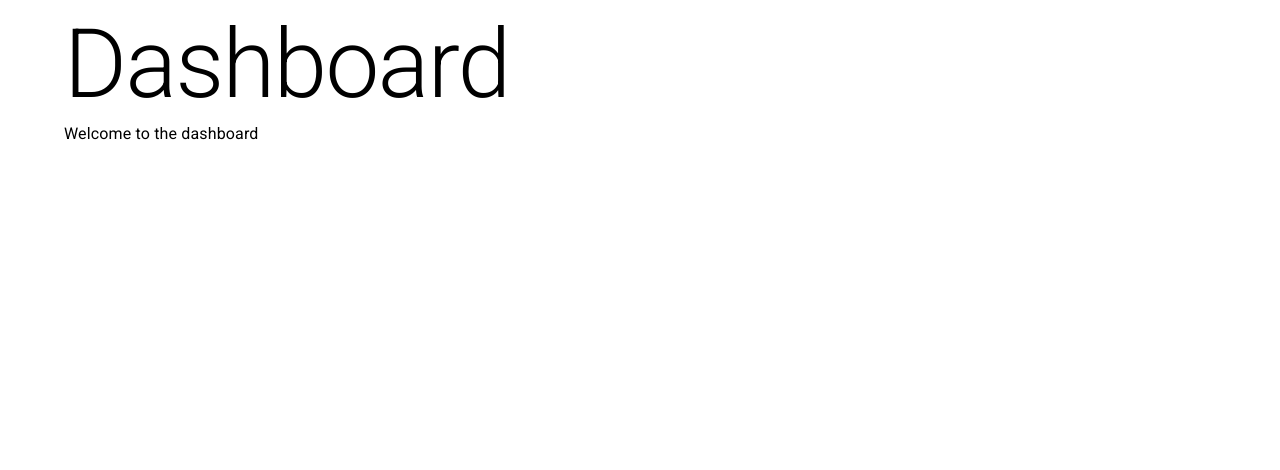
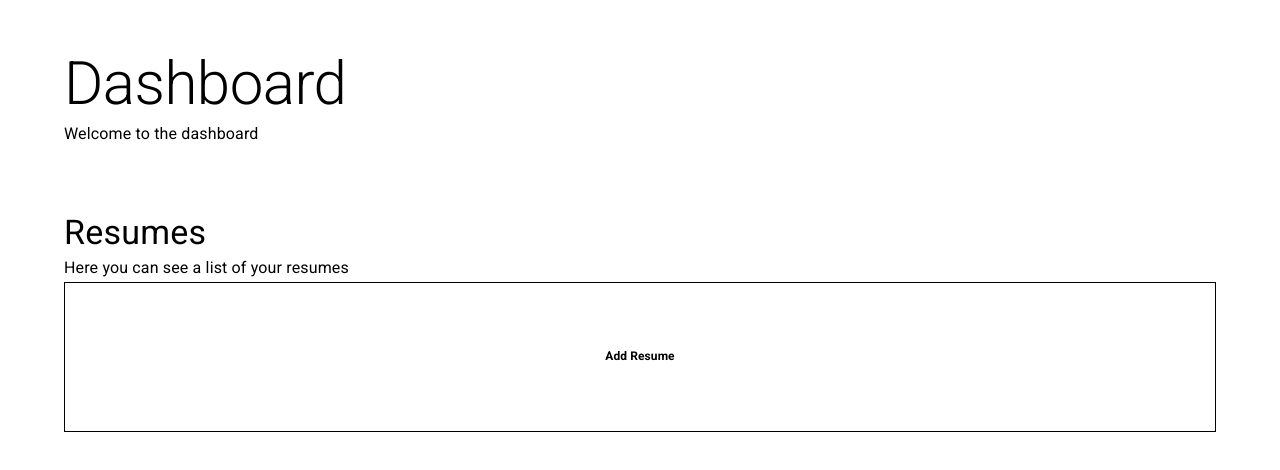
Before and after one commit to MokkoFm/resume-builder-frontend, a React (Vite) app: page / in a window 1280 px wide. Shown: the top 470 px of the page. Built offline with nearby package versions, Linux system fonts and the light colour scheme.

Commit message:
Add basic resume card ui

```diff
--- a/src/entities/resume/index.ts
+++ b/src/entities/resume/index.ts
@@ -1,2 +1,2 @@
-export { ResumeViewer } from './ui'
+export { ResumeViewer, ResumeCard } from './ui'
 export * from './types'
--- a/src/entities/resume/ui/index.tsx
+++ b/src/entities/resume/ui/index.tsx
@@ -1,38 +1,4 @@
-import { Resume } from '../model/resume'
-import { Box, Button, Typography } from '@mui/material'
+import { ResumeViewer } from './resume-viewer'
+import { ResumeCard } from './resume-card'
 
-type Props = {
-  resume: Resume
-}
-
-export const ResumeViewer = ({ resume }: Props) => {
-  const {
-    personalDetails,
-    experiences,
-    education,
-    certifications,
-    description,
-    reference,
-    linkedin,
-    skills
-  } = resume
-  return (
-    <Box
-      sx={{
-        height: 150,
-        display: 'flex',
-        boxSizing: 'border-box',
-        flexDirection: 'column',
-        alignItems: 'center',
-        justifyContent: 'center',
-        padding: 2,
-        gap: 2,
-        border: 'solid 1px black'
-      }}
-    >
-      <Typography variant="h6" fontSize={12} textAlign={'center'} fontWeight={600}>
-        Resume
-      </Typography>
-    </Box>
-  )
-}
+export { ResumeViewer, ResumeCard }
--- /dev/null
+++ b/src/entities/resume/ui/resume-card/index.tsx
@@ -0,0 +1,37 @@
+import { Resume } from '@/shared/types'
+import { Box, Button, Typography } from '@mui/material'
+
+type Props = {
+  resume: Resume
+}
+
+export const ResumeCard = ({ resume }: Props) => {
+  const { title, updatedAt } = resume
+  return (
+    <Box
+      sx={{
+        height: 150,
+        display: 'flex',
+        boxSizing: 'border-box',
+        flexDirection: 'column',
+        alignItems: 'center',
+        justifyContent: 'center',
+        padding: 2,
+        gap: 2,
+        border: 'solid 1px black'
+      }}
+    >
+      <Typography variant="h6">{title}</Typography>
+      <Typography variant="subtitle1">Updated at: {updatedAt}</Typography>
+      <Button variant="contained" color="primary">
+        Edit
+      </Button>
+      <Button variant="contained" color="secondary">
+        Delete
+      </Button>
+      <Button variant="contained" color="primary">
+        Download
+      </Button>
+    </Box>
+  )
+}
--- /dev/null
+++ b/src/entities/resume/ui/resume-viewer/index.tsx
@@ -0,0 +1,38 @@
+import { Resume } from '@/shared/types'
+import { Box, Typography } from '@mui/material'
+
+type Props = {
+  resume: Resume
+}
+
+export const ResumeViewer = ({ resume }: Props) => {
+  const {
+    personalDetails,
+    experiences,
+    education,
+    certifications,
+    description,
+    reference,
+    linkedin,
+    skills
+  } = resume
+  return (
+    <Box
+      sx={{
+        height: 150,
+        display: 'flex',
+        boxSizing: 'border-box',
+        flexDirection: 'column',
+        alignItems: 'center',
+        justifyContent: 'center',
+        padding: 2,
+        gap: 2,
+        border: 'solid 1px black'
+      }}
+    >
+      <Typography variant="h6" fontSize={12} textAlign={'center'} fontWeight={600}>
+        Resume
+      </Typography>
+    </Box>
+  )
+}
--- a/src/pages/home/ui/index.tsx
+++ b/src/pages/home/ui/index.tsx
@@ -1,10 +1,41 @@
+import { ResumeCard } from '@/entities/resume'
+import { Resume } from '@/shared/types'
 import { Box, Typography } from '@mui/material'
+import { useState } from 'react'
 
 export const HomePage = () => {
+  const [resumes, setResumes] = useState<Resume[]>([])
   return (
     <Box>
-      <Typography variant="h1">Dashboard</Typography>
-      <Typography variant="subtitle1">Welcome to the dashboard</Typography>
+      <Box py={5}>
+        <Typography variant="h2">Dashboard</Typography>
+        <Typography variant="subtitle1">Welcome to the dashboard</Typography>
+      </Box>
+      <Box py={3}>
+        <Typography variant="h4">Resumes</Typography>
+        <Typography variant="subtitle1">Here you can see a list of your resumes</Typography>
+        {resumes.length === 0 ? (
+          <Box
+            sx={{
+              height: 150,
+              display: 'flex',
+              boxSizing: 'border-box',
+              flexDirection: 'column',
+              alignItems: 'center',
+              justifyContent: 'center',
+              padding: 2,
+              gap: 2,
+              border: 'solid 1px black'
+            }}
+          >
+            <Typography variant="h6" fontSize={12} textAlign={'center'} fontWeight={600}>
+              Add Resume
+            </Typography>
+          </Box>
+        ) : (
+          resumes.map(resume => <ResumeCard key={resume.id} resume={resume} />)
+        )}
+      </Box>
     </Box>
   )
 }
--- /dev/null
+++ b/src/shared/types/index.tsx
@@ -0,0 +1 @@
+export * from './resume'
--- /dev/null
+++ b/src/shared/types/resume/index.tsx
@@ -0,0 +1,22 @@
+import {
+  PersonalDetails,
+  Experience,
+  Education,
+  Certification,
+  Reference,
+  Skill
+} from '@/entities/resume'
+
+export interface Resume {
+  id: string
+  title: string
+  personalDetails: PersonalDetails
+  experiences: Experience[]
+  education: Education[]
+  certifications: Certification[]
+  description: string
+  reference: Reference[]
+  linkedin: string
+  skills: Skill[]
+  updatedAt: string
+}
```
Also changed, not shown: src/entities/resume/model/resume.ts (+6 -18 lines).
